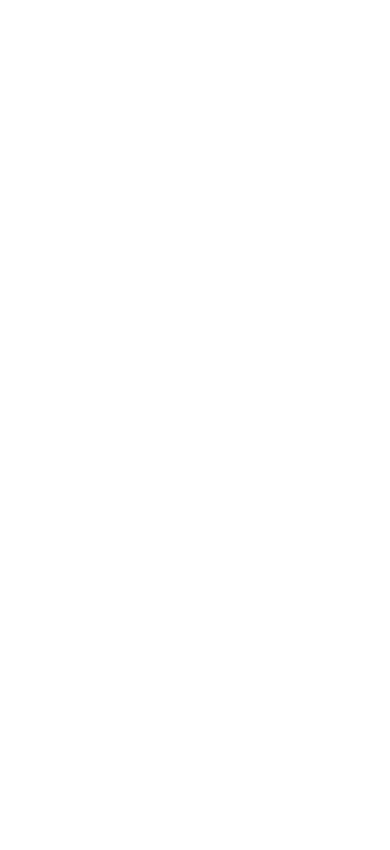
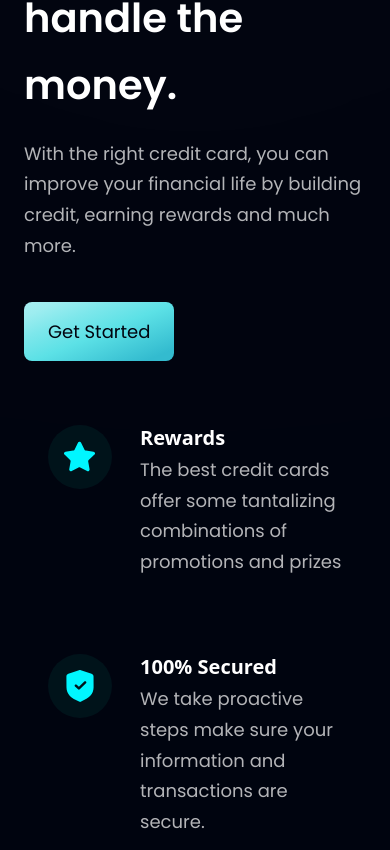
Before and after one commit to BilalKhaalid/bank_modern_app, a React (Vite) app: page / in a window 390 px wide. Shown: the part 1694-2544 px from the top of the page. Before the commit the page ends 1689 px from the top, so only its background shows below. Built offline with nearby package versions, Linux system fonts and the light colour scheme.

Commit message:
Business section completed with responsive design

```diff
--- a/src/components/Business.jsx
+++ b/src/components/Business.jsx
@@ -1,9 +1,70 @@
-import React from 'react'
+import React from "react";
+import styles, { layout } from "../style";
+import Button from "./Button";
+import { features } from "../constants";
 
-function Business() {
+//! FeatureCard component
+const FeatureCard = ({ icon, title, content, index }) => (
+  //! main div starts here
+  <div
+    className={`flex flex-row p-6 rounded-[20px] ${
+      index !== features.length - 1 ? "mb-6" : "mb-0"
+    } feature-card`}
+  >
+    {/* below div contains the image tag of icons of the features */}
+    <div
+      className={`w-[64px] h-[64px]  bg-dimBlue rounded-full mr-4 ${styles.flexCenter}`}
+    >
+      {/* icons of features */}
+      <img src={icon} alt="icon" className=" w-[50%] h-[50%] object-contain" />
+    </div>
+    {/* below div contains the heading and content of the features */}
+    <div className="flex-1 flex flex-col ml-3">
+      <h2
+        className={`text-[20px] text-white font-semibold leading-[26px] mb-1`}
+      >
+        {title}
+      </h2>
+      <p
+        className={` ${styles.paragraph}  font-normal text-[16px] leading-[24px] mb-1`}
+      >
+        {content}
+      </p>
+    </div>
+  </div>
+);
+
+const Business = () => {
   return (
-    <div>Business</div>
-  )
-}
+    <div>
+      {/* in the layout I have added classes so that it remains as simple as possible  */}
+      <section className={layout.section} id="features">
+        <div className={layout.sectionInfo}>
+          {/* heading of the business section */}
+          <h2 className={`${styles.heading2} `}>
+            You do the business , <br className="sm:block hidden" /> we'll
+            handle the money.
+          </h2>
+          {/* content para of business section */}
+          <p className={`${styles.paragraph} max-w-[450px] mt-5`}>
+            With the right credit card, you can improve your financial life by
+            building credit, earning rewards and much more.
+          </p>
+          {/* rendering button of business section with dynamic props*/}
+          <Button styles="mt-10" />
+        </div>
 
-export default Business
+        {/* starting working on features cards */}
+        <div className={`${layout.sectionImg} flex-col`}>
+          {/* mapping through the features object data */}
+          {features.map((feature, index) => (
+            //! creating a new FeatureCard component in this section
+            <FeatureCard key={feature.id} {...feature} index={index} />
+          ))}
+        </div>
+      </section>
+    </div>
+  );
+};
+
+export default Business;
```
